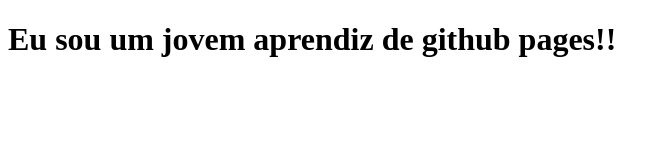
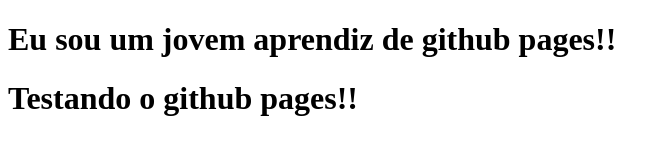
Before and after one commit to portfoliomodelo/portfoliomodelo.github.io, a plain HTML site: page index.html in a window 1280 px wide. Shown: the whole page, without its empty margins (0-669 px from the left). Drawn offline with Linux system fonts and the light colour scheme.

Commit message:
Testando o site

```diff
--- a/index.html
+++ b/index.html
@@ -8,5 +8,6 @@
 </head>
 <body>
     <h1>Eu sou um jovem aprendiz de github pages!!</h1>
+    <h1>Testando o github pages!!</h1>
 </body>
 </html>
```
